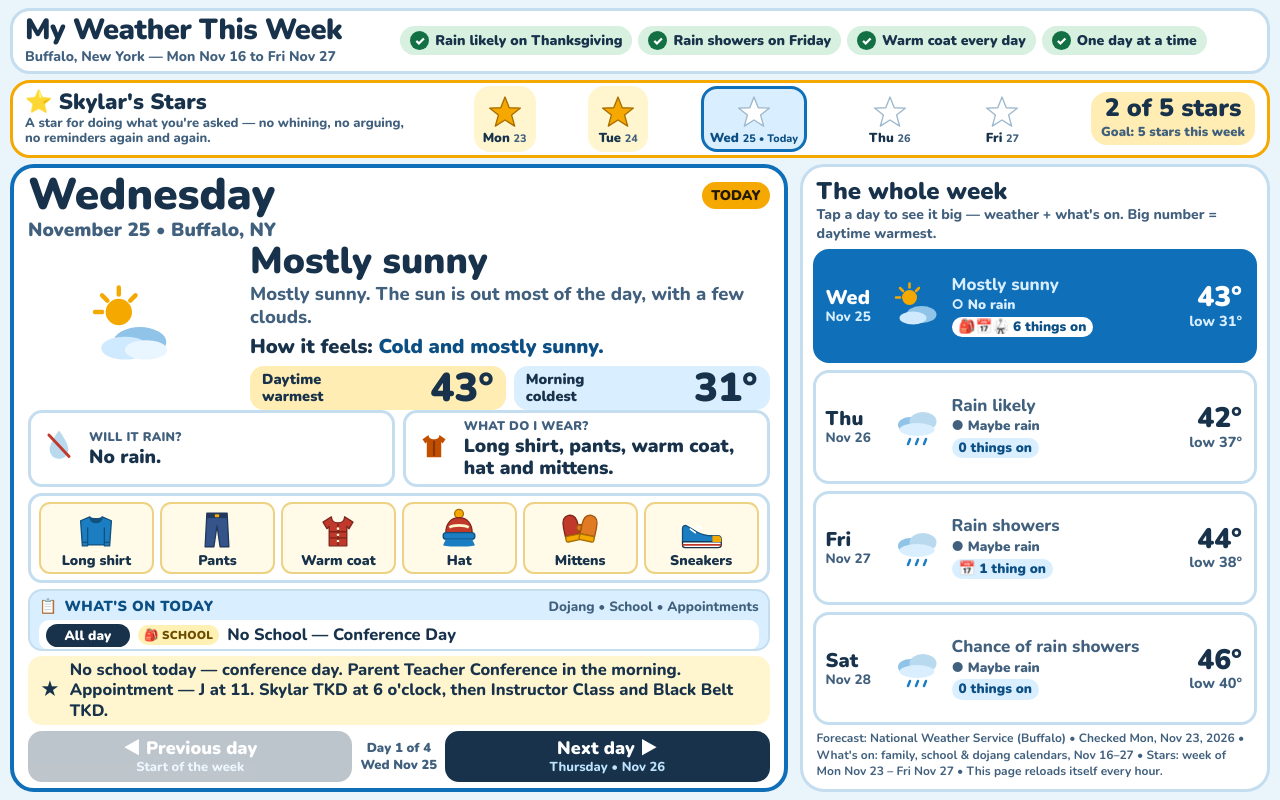
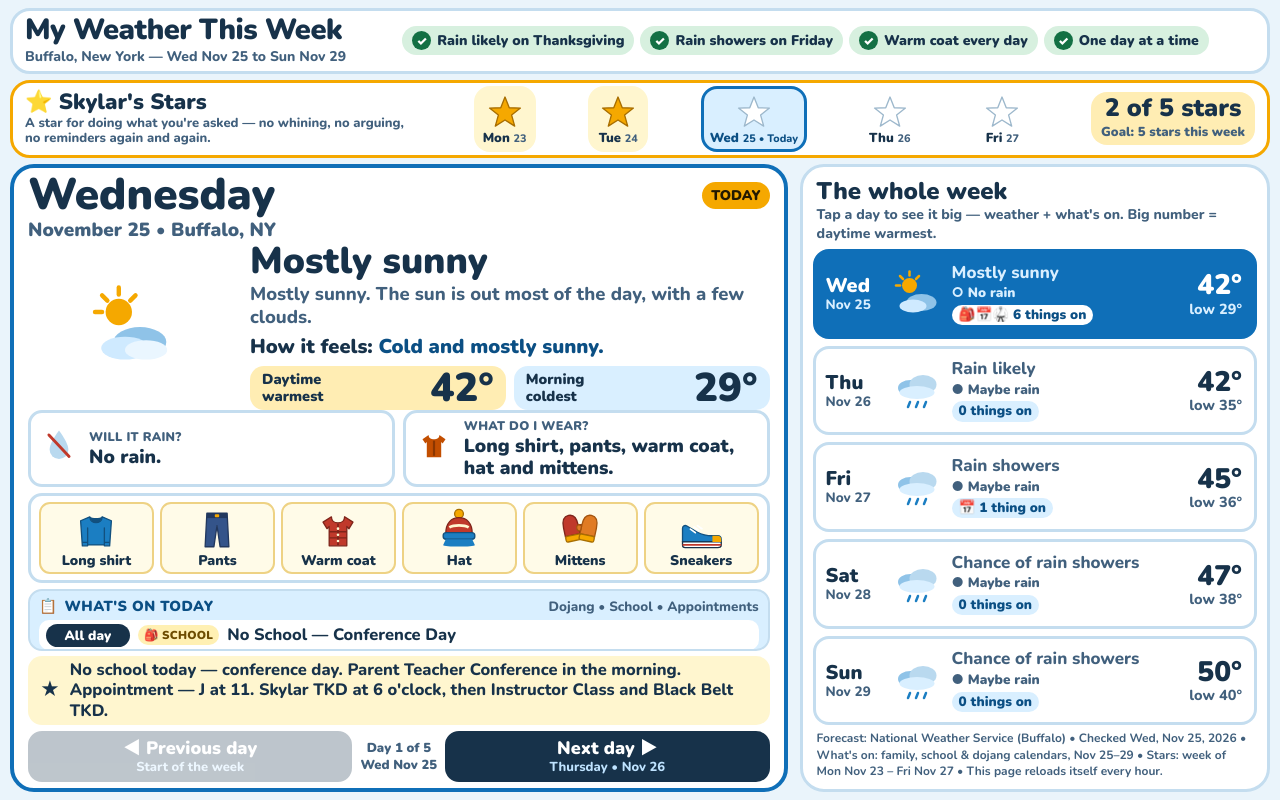
Before and after one commit to loop9-remixd/whatshouldiwear, a plain HTML site: page index.html in a window 1280 px wide. Drawn offline with nearby package versions, Linux system fonts and the light colour scheme.

Commit message:
Weather board: morning refresh Wed Nov 25 — Wed 42/29, Thanksgiving 42/35 rain after 1pm, Fri 45/36, Sat 47/38, Sun Nov 29 added 50/40 chance rain, stars 2 of 5

```diff
--- a/index.html
+++ b/index.html
@@ -357,7 +357,7 @@
   <header>
     <div class="title-block">
       <h1 id="page-title">My Weather This Week</h1>
-      <p class="where">Buffalo, New York — Mon Nov 16 to Fri Nov 27</p>
+      <p class="where">Buffalo, New York — Wed Nov 25 to Sun Nov 29</p>
     </div>
     <div class="facts" aria-label="Big facts for the week">
       <div class="fact"><i aria-hidden="true">✓</i> Rain likely on Thanksgiving</div>
@@ -435,7 +435,7 @@
       <h2>The whole week</h2>
       <p class="hint">Tap a day to see it big — weather + what's on. Big number = daytime warmest.</p>
       <div class="week-list" id="weekList" role="group" aria-label="Choose a day"></div>
-      <p class="source">Forecast: National Weather Service (Buffalo) • Checked Mon, Nov 23, 2026 • What's on: family, school &amp; dojang calendars, Nov 16–27 • Stars: week of Mon Nov 23 – Fri Nov 27 • This page reloads itself every hour.</p>
+      <p class="source">Forecast: National Weather Service (Buffalo) • Checked Wed, Nov 25, 2026 • What's on: family, school &amp; dojang calendars, Nov 25–29 • Stars: week of Mon Nov 23 – Fri Nov 27 • This page reloads itself every hour.</p>
     </aside>
   </main>
 </div>
@@ -629,17 +629,18 @@ var DAYS = [
   { day:"Sunday", short:"Sun", date:"November 22", icon:"partly", words:"Partly sunny", explain:"Partly sunny. A little rain may fall after 1 in the morning.", high:65, low:43, feel:"Mild and partly sunny.", rain:"Maybe a little rain after 1am.", rainIcon:"maybe", wear:"T-shirt and shorts, with a jacket. Umbrella, just in case.", wearIcon:"umbrella", events:[{time:"9:45–11:45am", name:"Demo Team Practice", type:"dojang"},{time:"12:30–2pm", name:"Black Belt Test Practice #1 — Dillon helping", type:"dojang"}], note:"A little rain may come after 1 in the morning. Black Belt Test Practice at 12:30 — Dillon is helping.", tag:"WARMEST" },
   { day:"Monday", short:"Mon", date:"November 23", icon:"partly", words:"Partly sunny", explain:"Partly sunny. The sun and clouds share the sky. A slight chance of rain showers.", high:48, low:30, feel:"Colder. Bundle up!", rain:"Maybe a little rain.", rainIcon:"maybe", wear:"Long shirt, pants, warm coat, hat and mittens. Umbrella, just in case.", wearIcon:"umbrella", events:[{time:"4:15–5:15pm", name:"Private Lesson — Mr. Murray", type:"dojang"},{time:"5–6pm", name:"Skylar TKD", type:"dojang", cls:"skylar"},{time:"6–7pm", name:"Private Lesson — Rahmat U", type:"dojang"},{time:"7–8pm", name:"Black Belt TKD", type:"dojang"}], note:"Private lesson at 4:15, Skylar TKD at 5 o'clock, then a private lesson at 6 and Black Belt TKD at 7. It is cold — bundle up!", tag:"" },
   { day:"Tuesday", short:"Tue", date:"November 24", icon:"partly", words:"Mostly sunny", explain:"Mostly sunny. The sun is out most of the day, with a few clouds.", high:39, low:26, feel:"Very cold! The coldest day of all.", rain:"No rain.", rainIcon:"no", wear:"Long shirt, pants, warm coat, hat and mittens.", wearIcon:"coat", events:[{time:"All day", name:"Half Day — Conference Day", type:"school"},{time:"10–11am", name:"Appointment — SCM", type:"appt"},{time:"6–7pm", name:"DELTA", type:"dojang"},{time:"7–8pm", name:"Black Belt TKD", type:"dojang"}], note:"Half day of school today. Appointment — SCM at 10 in the morning. DELTA at 6, Black Belt TKD at 7. Brrr — dress warm!", tag:"" },
-  { day:"Wednesday", short:"Wed", date:"November 25", icon:"partly", words:"Mostly sunny", explain:"Mostly sunny. The sun is out most of the day, with a few clouds.", high:43, low:31, feel:"Cold and mostly sunny.", rain:"No rain.", rainIcon:"no", wear:"Long shirt, pants, warm coat, hat and mittens.", wearIcon:"coat", events:[{time:"All day", name:"No School — Conference Day", type:"school"},{time:"9:20am", name:"Parent Teacher Conference", type:"school"},{time:"11am–12pm", name:"Appointment — J", type:"appt"},{time:"6–7pm", name:"Skylar TKD", type:"dojang", cls:"skylar"},{time:"7–8pm", name:"TKD Instructor Class", type:"dojang"},{time:"8–9pm", name:"Black Belt TKD", type:"dojang"}], note:"No school today — conference day. Parent Teacher Conference in the morning. Appointment — J at 11. Skylar TKD at 6 o'clock, then Instructor Class and Black Belt TKD.", tag:"" },
-  { day:"Thursday", short:"Thu", date:"November 26", icon:"cloudyRain", words:"Rain likely", explain:"Rain is likely after 1 in the afternoon. Cloudy all day. No snow today.", high:42, low:37, feel:"Cold, with rain.", rain:"Rain is likely.", rainIcon:"maybe", wear:"Long shirt, pants, warm coat, hat and mittens. Umbrella too.", wearIcon:"umbrella", events:[], note:"Thanksgiving Day! No TKD today — the dojang is closed. Rain is likely today.", tag:"THANKSGIVING" },
-  { day:"Friday", short:"Fri", date:"November 27", icon:"cloudyRain", words:"Rain showers", explain:"Rain showers. Cloudy all day.", high:44, low:38, feel:"Cold, with rain showers.", rain:"Rain showers.", rainIcon:"maybe", wear:"Long shirt, pants, warm coat, hat and mittens. Umbrella too.", wearIcon:"umbrella", events:[{time:"8:30–9:30am", name:"Appointment", type:"appt"}], note:"No school today. Appointment at 8:30 in the morning. No TKD today.", tag:"" },
-  { day:"Saturday", short:"Sat", date:"November 28", icon:"cloudyRain", words:"Chance of rain showers", explain:"A chance of rain showers. Mostly cloudy.", high:46, low:40, feel:"Mild and cloudy. Maybe some rain.", rain:"Maybe some rain showers.", rainIcon:"maybe", wear:"Long shirt, pants, warm coat, hat and mittens. Umbrella, just in case.", wearIcon:"umbrella", events:[], note:"Saturday — no school today. No TKD today — the dojang is closed for Thanksgiving.", tag:"" }
+  { day:"Wednesday", short:"Wed", date:"November 25", icon:"partly", words:"Mostly sunny", explain:"Mostly sunny. The sun is out most of the day, with a few clouds.", high:42, low:29, feel:"Cold and mostly sunny.", rain:"No rain.", rainIcon:"no", wear:"Long shirt, pants, warm coat, hat and mittens.", wearIcon:"coat", events:[{time:"All day", name:"No School — Conference Day", type:"school"},{time:"9:20am", name:"Parent Teacher Conference", type:"school"},{time:"11am–12pm", name:"Appointment — J", type:"appt"},{time:"6–7pm", name:"Skylar TKD", type:"dojang", cls:"skylar"},{time:"7–8pm", name:"TKD Instructor Class", type:"dojang"},{time:"8–9pm", name:"Black Belt TKD", type:"dojang"}], note:"No school today — conference day. Parent Teacher Conference in the morning. Appointment — J at 11. Skylar TKD at 6 o'clock, then Instructor Class and Black Belt TKD.", tag:"" },
+  { day:"Thursday", short:"Thu", date:"November 26", icon:"cloudyRain", words:"Rain likely", explain:"Rain is likely after 1 in the afternoon. Cloudy all day. No snow today.", high:42, low:35, feel:"Cold, with rain.", rain:"Rain is likely.", rainIcon:"maybe", wear:"Long shirt, pants, warm coat, hat and mittens. Umbrella too.", wearIcon:"umbrella", events:[], note:"Thanksgiving Day! No TKD today — the dojang is closed. Rain is likely today.", tag:"THANKSGIVING" },
+  { day:"Friday", short:"Fri", date:"November 27", icon:"cloudyRain", words:"Rain showers", explain:"Rain showers. Cloudy all day.", high:45, low:36, feel:"Cold, with rain showers.", rain:"Rain showers.", rainIcon:"maybe", wear:"Long shirt, pants, warm coat, hat and mittens. Umbrella too.", wearIcon:"umbrella", events:[{time:"8:30–9:30am", name:"Appointment", type:"appt"}], note:"No school today. Appointment at 8:30 in the morning. No TKD today.", tag:"" },
+  { day:"Saturday", short:"Sat", date:"November 28", icon:"cloudyRain", words:"Chance of rain showers", explain:"A chance of rain showers. Mostly cloudy.", high:47, low:38, feel:"Mild and cloudy. Maybe some rain.", rain:"Maybe some rain showers.", rainIcon:"maybe", wear:"Long shirt, pants, warm coat, hat and mittens. Umbrella, just in case.", wearIcon:"umbrella", events:[], note:"Saturday — no school today. No TKD today — the dojang is closed for Thanksgiving.", tag:"" },
+  { day:"Sunday", short:"Sun", date:"November 29", icon:"cloudyRain", words:"Chance of rain showers", explain:"A chance of rain showers. Mostly cloudy.", high:50, low:40, feel:"Mild and cloudy. Maybe some rain.", rain:"Maybe some rain showers.", rainIcon:"maybe", wear:"Long shirt, pants, and a warm coat. Umbrella, just in case.", wearIcon:"umbrella", events:[], note:"Sunday — no school today. A chance of rain showers.", tag:"" }
 ];
 
 /* One day at a time — the page always shows exactly 5 days: today
    plus the next 4 days, in order. Days already past are left out of
    the list entirely. Worked out from the viewer's own date every
    time the page loads, so yesterday drops off by itself each morning
-   with no rebuild. The DAYS data ends Sat Nov 28, the last day
+   with no rebuild. The DAYS data ends Sun Nov 29, the last day
    of this page's window. */
 var MONTHS = { January:0, February:1, March:2, April:3, May:4, June:5, July:6, August:7, September:8, October:9, November:10, December:11 };
 function todayIndex(){
```
